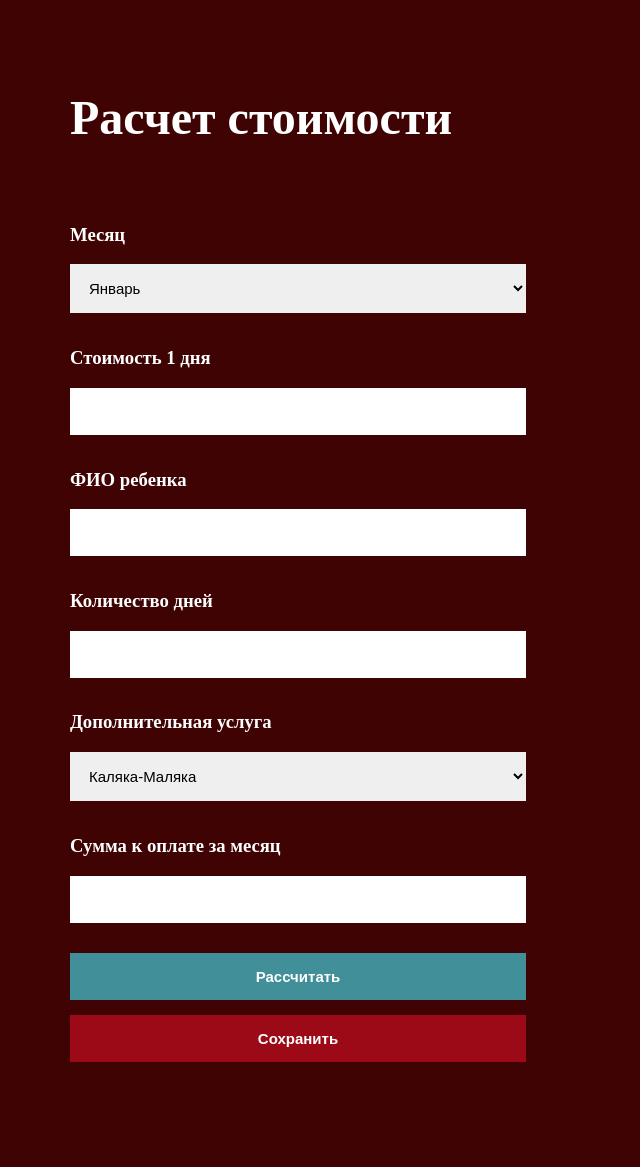
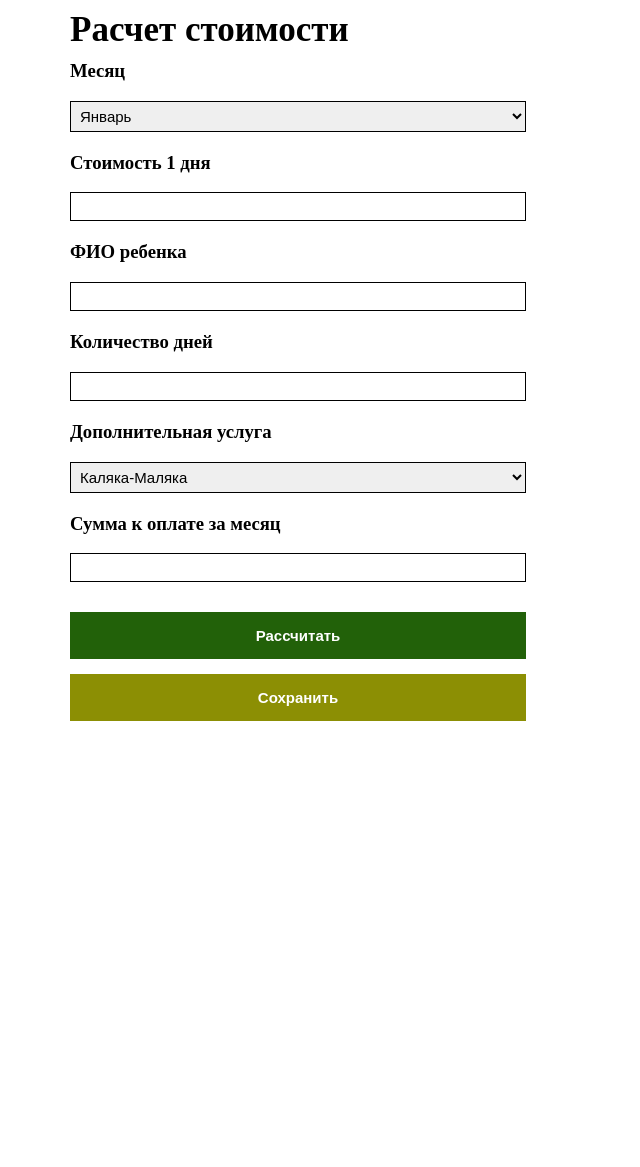
Before and after one commit to suncedd/kalakaphp, a PHP site: page / in a window 1280 px wide. Shown: the whole page, without its empty margins (0-640 px from the left). After the commit the page ends 721 px from the top, so only its background shows below. Run offline with PHP 8.4, Linux system fonts and the light colour scheme; data comes from the database, SQL or seed files in the repository.

Commit message:
Add files via upload

```diff
--- a/Каляка-Маляка/css/style.css
+++ b/Каляка-Маляка/css/style.css
@@ -11,7 +11,7 @@ body {
   margin: 0 auto;
 }
 section {
-  padding: 90px 0;
+  padding: 10px 0;
 }
 .first-screen {
   height: 100vh;
@@ -21,8 +21,8 @@ section {
   position: relative;
 }
 .section-bg {
-  color: #fff;
-  background: rgb(63, 3, 3);
+  color: rgb(0, 0, 0);
+
 }
 h1 {
   font-family: Lora;
@@ -36,23 +36,20 @@ h1 {
   font-weight: 700;
 }
 .btn-bg {
-  background: #9b0a16;
+  background: #8c8f04;
 }
 .btn-outline {
-  border-color: #9b0a16;
+  border-color: #978d03;
 }
 h2 {
   font-family: Lora;
-  font-size: 48px;
-  margin: 0 0 60px;
+  font-size: 35px;
+  margin: 0 0 5px;
 }
 h3 {
   display: inline;
   font-size: 1.17em;
-  margin-block-start: 1em;
-  margin-block-end: 1em;
-  margin-inline-start: 0px;
-  margin-inline-end: 0px;
+  margin-block-start: 5px;
   font-weight: bold;
 }
 p {
@@ -78,10 +75,10 @@ form {
 }
 input,
 textarea {
-  padding: 15px;
+  padding: 5px;
   font-size: 15px;
   margin-bottom: 15px;
-  border: none;
+  border: 1px solid black;
 
 }
 input:focus,
@@ -96,8 +93,10 @@ textarea:focus {
   border: none;
   width: 456px;
   height: 50px;
-  background: #408f99;
+  background: #006e21;
   color: black;
+
+  border: 1px solid black;
   box-shadow: 0 5px 20px rgb(0 0 0 / 30%);
   outline: none;
 }
@@ -106,7 +105,7 @@ textarea:focus {
   color: #fff;
   border: 2px solid transparent;
   text-decoration: none;
-  background: #408f99;
+  background: #226109;
   appearance: auto;
   user-select: none;
   white-space: pre;
@@ -119,8 +118,9 @@ textarea:focus {
   font-weight: 700;
 }
 .month-box, .service-box{
-  padding: 15px;
+  padding: 5px;
   font-size: 15px;
   margin-bottom: 15px;
-  border: none;
+  border-color: black;
+  border: 1px solid black;
 }
```
